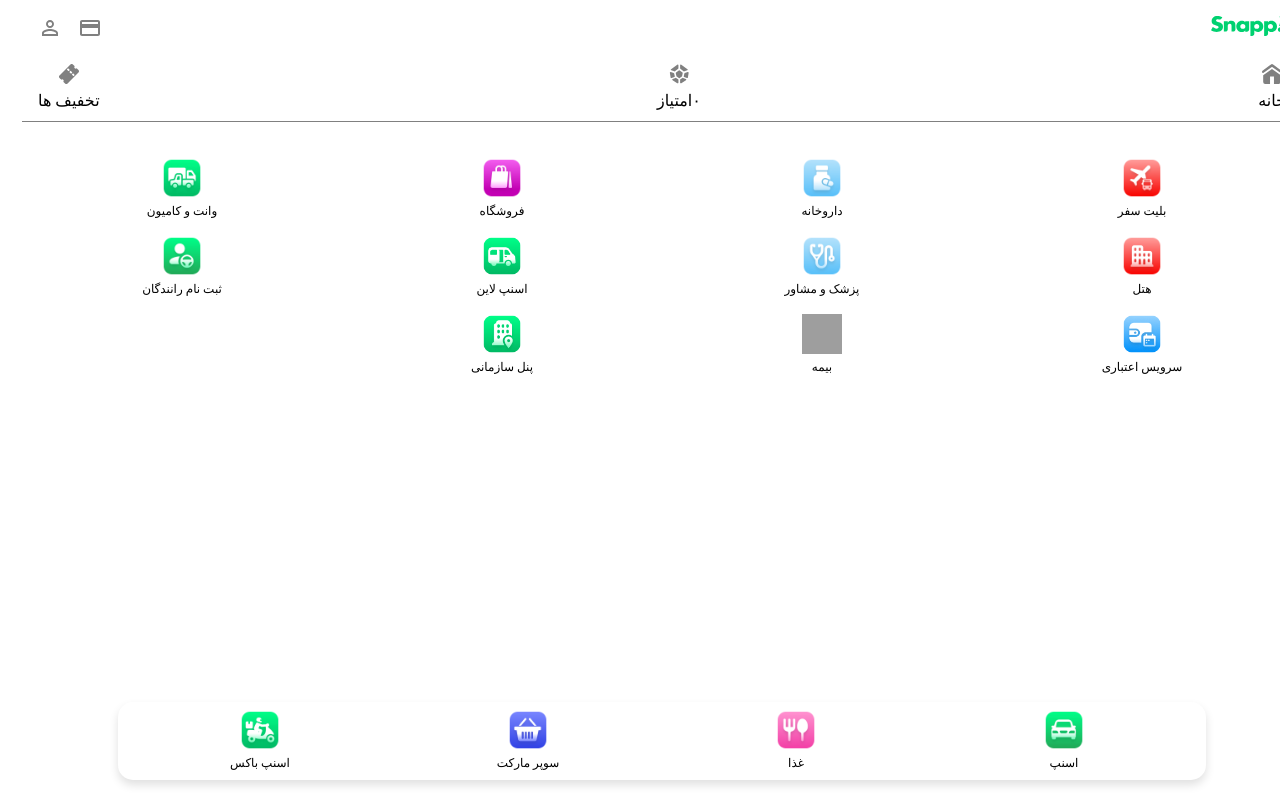
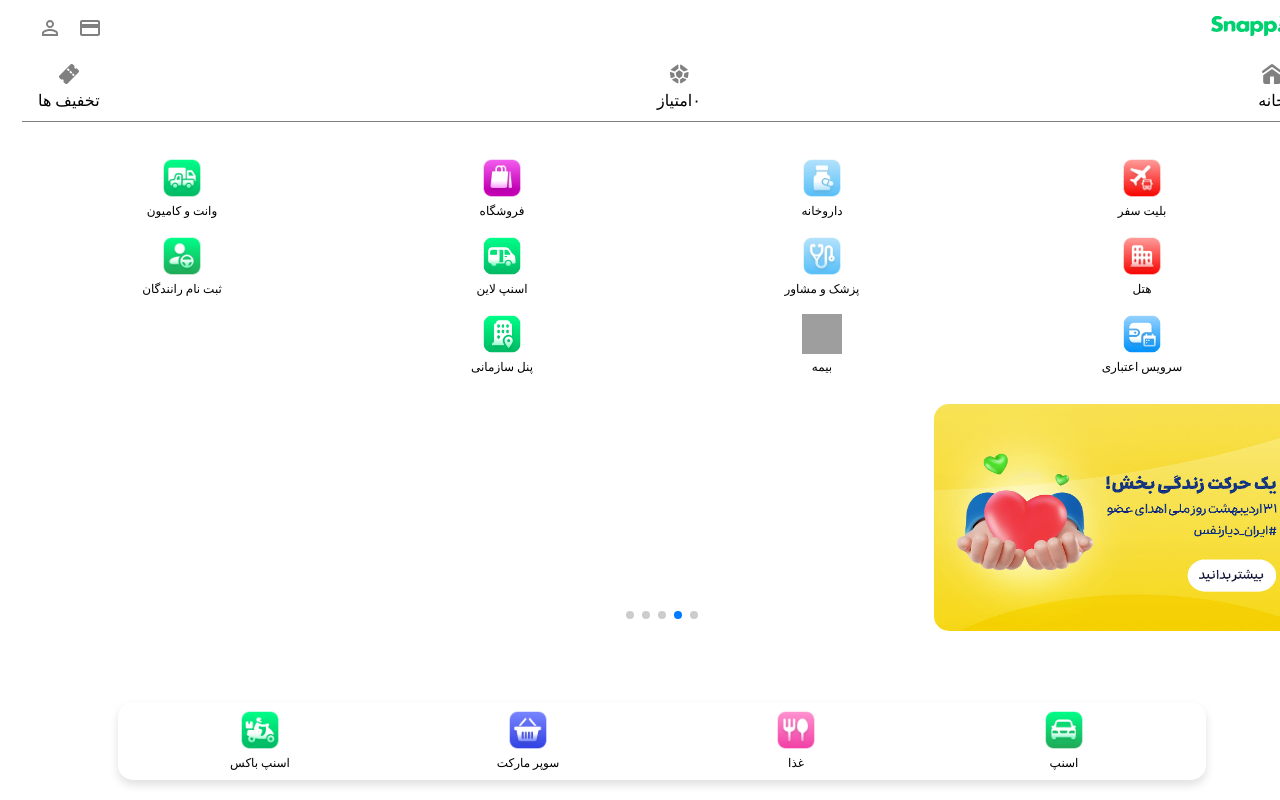
Before and after one commit to ms-moradi/snapp, a React (Create React App) app: page / in a window 1280 px wide. Built offline with nearby package versions, Linux system fonts and the light colour scheme; grey boxes are pictures that could not be loaded.

Commit message:
add swiper component

```diff
--- a/src/pages/home/home.jsx
+++ b/src/pages/home/home.jsx
@@ -1,6 +1,9 @@
 import Header from '../../components/header/header';
 import Services from '../../components/services/services';
 import ServiceMenu from '../../components/serviceMenu/servicesMenu';
+import AdvertiseSwiper from '../../components/swiper/swiper';
+
+import Grid from '@mui/material/Grid';
 
 const Home =()=>{
     return(
@@ -9,6 +12,7 @@ const Home =()=>{
             <main style={{paddingX:'20px'}}>
                 <Services/>
                 <ServiceMenu/>
+                <AdvertiseSwiper/>
             </main>
 
         </>
```
